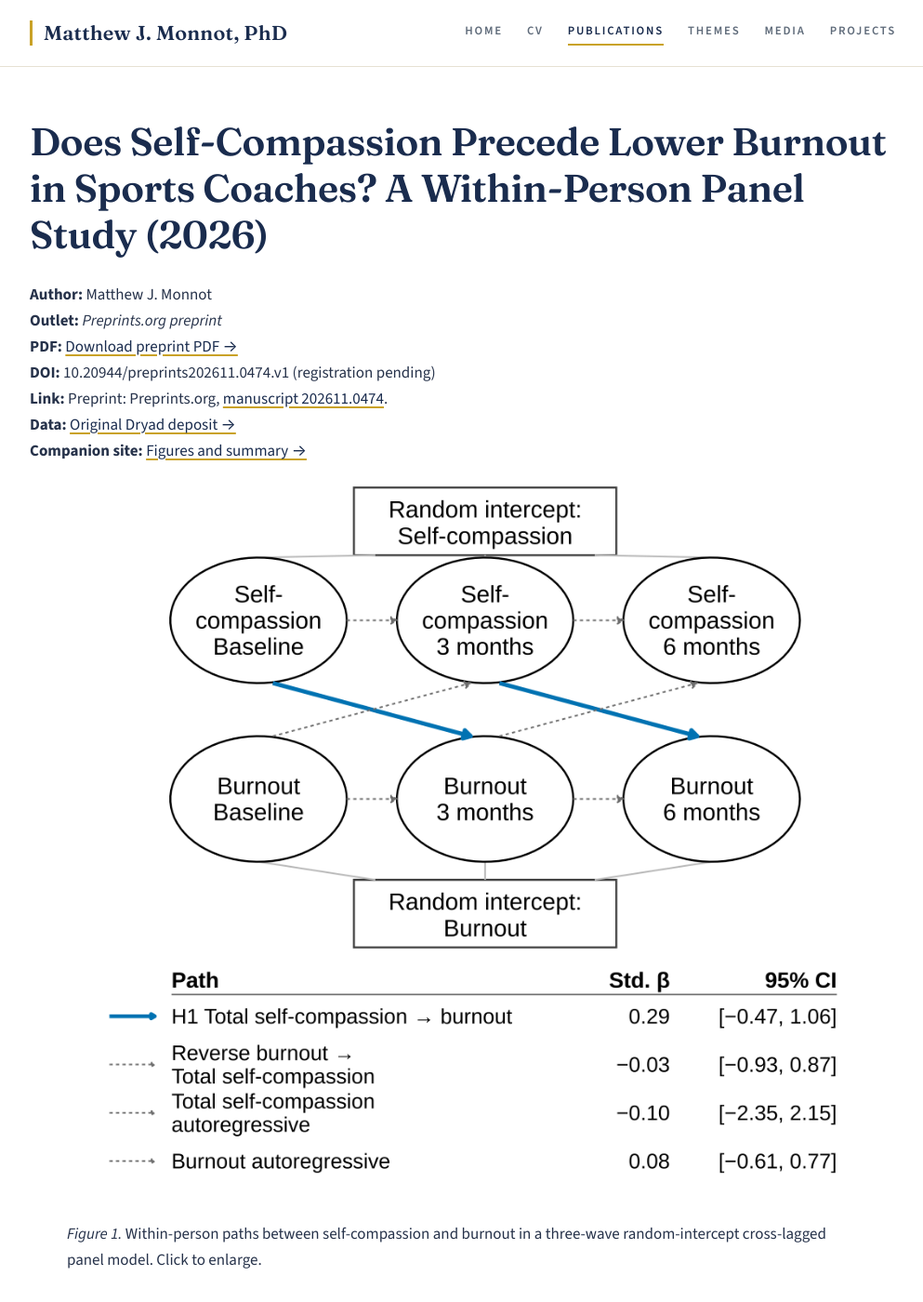
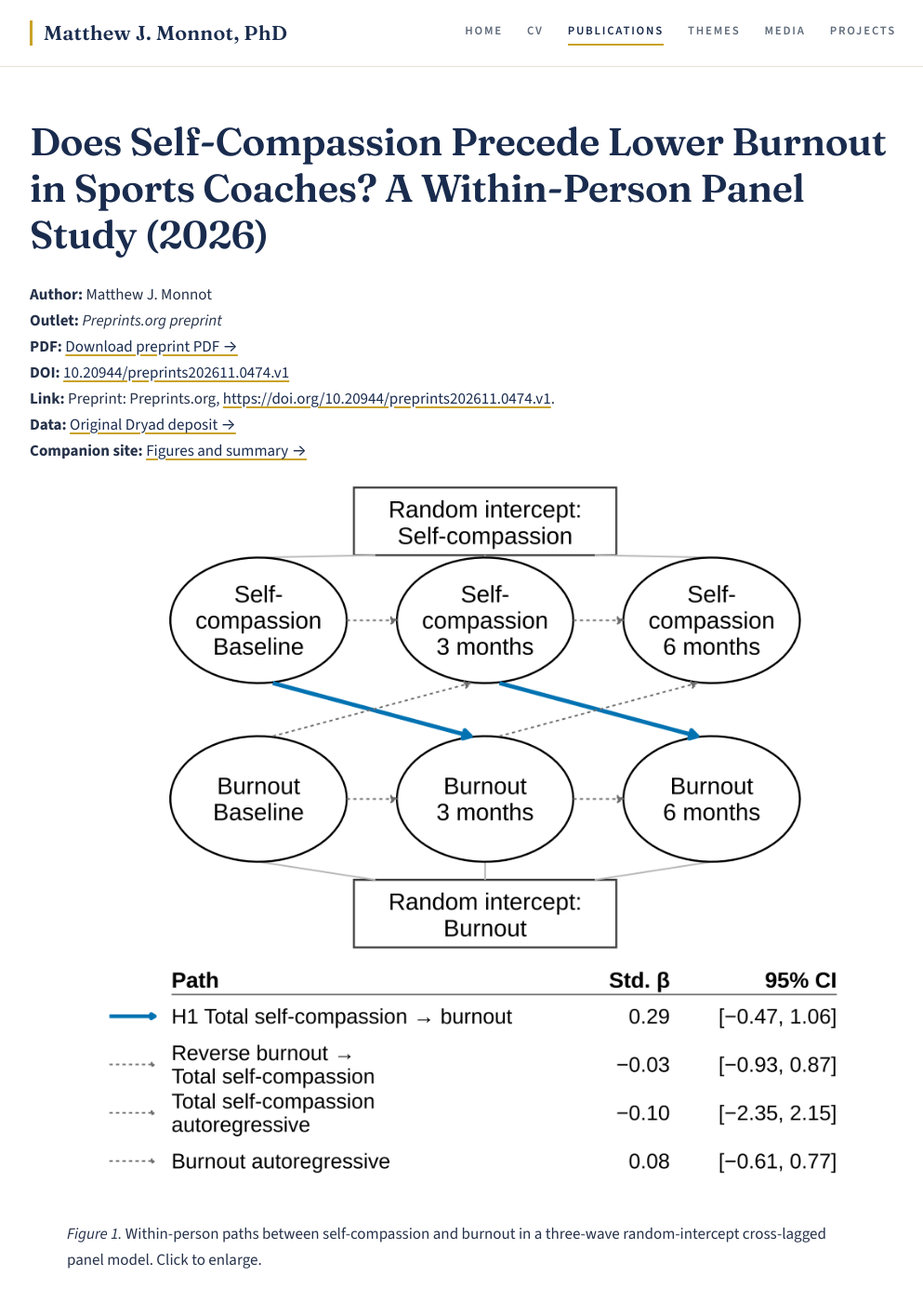
Before and after one commit to mjmonnot/mjmonnot.github.io, a Jekyll site: the page built from publications/2026-coach-burnout.md, in a window 1280 px wide and 1400 px high. Shown: the whole window at 93% size, without its empty margins (142-1135 px from the left). Built offline with Jekyll 4.4.1, drawn with Linux system fonts in a browser that asks for light colours; some of the changed text lies outside the part shown.

Commit message:
Swap Coach preprint landing links to live DOI (#18)
DOI 10.20944/preprints202611.0474.v1 now resolves via Handle/doi.org.
Replace preprints.org/manuscript/202611.0474 hrefs with the DOI, drop
registration/resolution-pending notes, keep hosted PDF backups.

Co-authored-by: mjmonnot-bot <bot@vocentive.com>

```diff
--- a/_data/publications.yml
+++ b/_data/publications.yml
@@ -6,7 +6,7 @@
   journal: "Preprints.org (preprint)"
   summary_url: "/publications/2026-coach-burnout.html"
   pdf_url: "/assets/pdfs/Monnot_2026_Coach_SelfCompassion_Preprints_202611_0474.pdf"
-  doi_url: "https://www.preprints.org/manuscript/202611.0474"
+  doi_url: "https://doi.org/10.20944/preprints202611.0474.v1"
 
 - key: monnot2026_chatgptwriting
   year: 2026
--- a/coach-burnout-2026/index.html
+++ b/coach-burnout-2026/index.html
@@ -54,12 +54,12 @@
   <h2>Links</h2>
   <ul class="clean">
     <li>PDF: <a href="/assets/pdfs/Monnot_2026_Coach_SelfCompassion_Preprints_202611_0474.pdf">Download preprint PDF</a></li>
-    <li>Preprint: Preprints.org, <a href="https://www.preprints.org/manuscript/202611.0474">manuscript 202611.0474</a>.</li>
-    <li>DOI: 10.20944/preprints202611.0474.v1 (registration pending)</li>
+    <li>Preprint: Preprints.org, <a href="https://doi.org/10.20944/preprints202611.0474.v1">https://doi.org/10.20944/preprints202611.0474.v1</a>.</li>
+    <li>DOI: <a href="https://doi.org/10.20944/preprints202611.0474.v1">10.20944/preprints202611.0474.v1</a></li>
     <li>Data (original deposit): <a href="https://doi.org/10.5061/dryad.p5hqbzkrk">10.5061/dryad.p5hqbzkrk</a></li>
   </ul>
 
-  <p class="note">Monnot, M. J. (2026). <em>Does self-compassion precede lower burnout in sports coaches? A within-person panel study</em>. <em>Preprints</em>. Preprint: <a href="https://www.preprints.org/manuscript/202611.0474">manuscript 202611.0474</a>.</p>
+  <p class="note">Monnot, M. J. (2026). <em>Does self-compassion precede lower burnout in sports coaches? A within-person panel study</em>. <em>Preprints</em>. Preprint: Preprints.org, <a href="https://doi.org/10.20944/preprints202611.0474.v1">https://doi.org/10.20944/preprints202611.0474.v1</a>.</p>
 </main>
 
   <p class="tools-used wrap"><strong>Tools used.</strong> R (lavaan); HTML and CSS.</p>
--- a/publications/2026-coach-burnout.md
+++ b/publications/2026-coach-burnout.md
@@ -9,8 +9,8 @@ permalink: /publications/2026-coach-burnout.html
 **Author:** Matthew J. Monnot
 **Outlet:** *Preprints.org preprint*
 **PDF:** [Download preprint PDF →](/assets/pdfs/Monnot_2026_Coach_SelfCompassion_Preprints_202611_0474.pdf)
-**DOI:** 10.20944/preprints202611.0474.v1 (registration pending)
-**Link:** Preprint: Preprints.org, [manuscript 202611.0474](https://www.preprints.org/manuscript/202611.0474).
+**DOI:** [10.20944/preprints202611.0474.v1](https://doi.org/10.20944/preprints202611.0474.v1)
+**Link:** Preprint: Preprints.org, [https://doi.org/10.20944/preprints202611.0474.v1](https://doi.org/10.20944/preprints202611.0474.v1).
 **Data:** [Original Dryad deposit →](https://doi.org/10.5061/dryad.p5hqbzkrk)
 **Companion site:** [Figures and summary →](https://mjmonnot.github.io/coach-burnout-2026/)
 
@@ -27,4 +27,4 @@ In a secondary analysis of a three-wave open panel of Swiss sports coaches (*N*
 
 ## Reference
 
-Monnot, M. J. (2026). *Does self-compassion precede lower burnout in sports coaches? A within-person panel study*. *Preprints*. [manuscript 202611.0474](https://www.preprints.org/manuscript/202611.0474).
+Monnot, M. J. (2026). *Does self-compassion precede lower burnout in sports coaches? A within-person panel study*. *Preprints*. Preprint: Preprints.org, [https://doi.org/10.20944/preprints202611.0474.v1](https://doi.org/10.20944/preprints202611.0474.v1).
```
Also changed, not shown: coach-burnout-2026/README.md (+1 -2 lines), index.md (+2 -2 lines), projects.md (+3 -3 lines).
